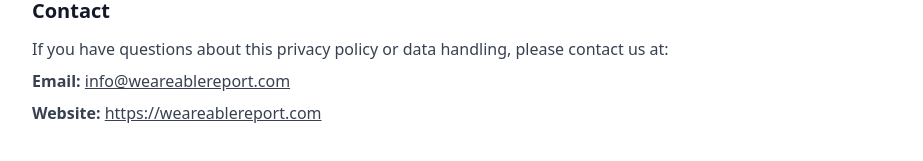
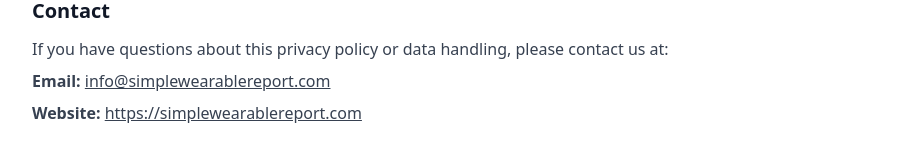
Before and after one commit to Yannetto/LabSyncOura, a Next.js app: page /privacy in a window 1280 px wide. Shown: the part 1300-1461 px from the top of the page, without its empty margins (176-1099 px from the left). Built offline with nearby package versions, Linux system fonts and the light colour scheme.

Commit message:
Update domain to simplewearablereport.com
- Privacy page: Update contact email and website URLs
- Layout: Update title, description, and add OpenGraph metadata
- README: Update production URL and redirect URI documentation

```diff
--- a/app/layout.tsx
+++ b/app/layout.tsx
@@ -2,8 +2,16 @@
 import './globals.css'
 
 export const metadata: Metadata = {
-  title: 'Simple Lab-Style Results',
-  description: 'Lab-style results from your Oura data',
+  title: 'Simple Wearable Report',
+  description: 'Transform your Oura ring data into clinical lab-style health reports',
+  metadataBase: new URL('https://simplewearablereport.com'),
+  openGraph: {
+    title: 'Simple Wearable Report',
+    description: 'Clinical lab-style health reports from your Oura ring',
+    url: 'https://simplewearablereport.com',
+    siteName: 'Simple Wearable Report',
+    type: 'website',
+  },
 }
 
 export default function RootLayout({
--- a/app/privacy/page.tsx
+++ b/app/privacy/page.tsx
@@ -101,10 +101,10 @@
               If you have questions about this privacy policy or data handling, please contact us at:
             </p>
             <p className="text-gray-700 mt-2">
-              <strong>Email:</strong> <a href="mailto:info@weareablereport.com" className="text-gray-700 hover:text-gray-900 underline">info@weareablereport.com</a>
+              <strong>Email:</strong> <a href="mailto:info@simplewearablereport.com" className="text-gray-700 hover:text-gray-900 underline">info@simplewearablereport.com</a>
             </p>
             <p className="text-gray-700 mt-2">
-              <strong>Website:</strong> <a href="https://weareablereport.com" className="text-gray-700 hover:text-gray-900 underline">https://weareablereport.com</a>
+              <strong>Website:</strong> <a href="https://simplewearablereport.com" className="text-gray-700 hover:text-gray-900 underline">https://simplewearablereport.com</a>
             </p>
           </section>
         </div>
```
Also changed, not shown: 1 other file (tests, documents, lock files or other folders).
